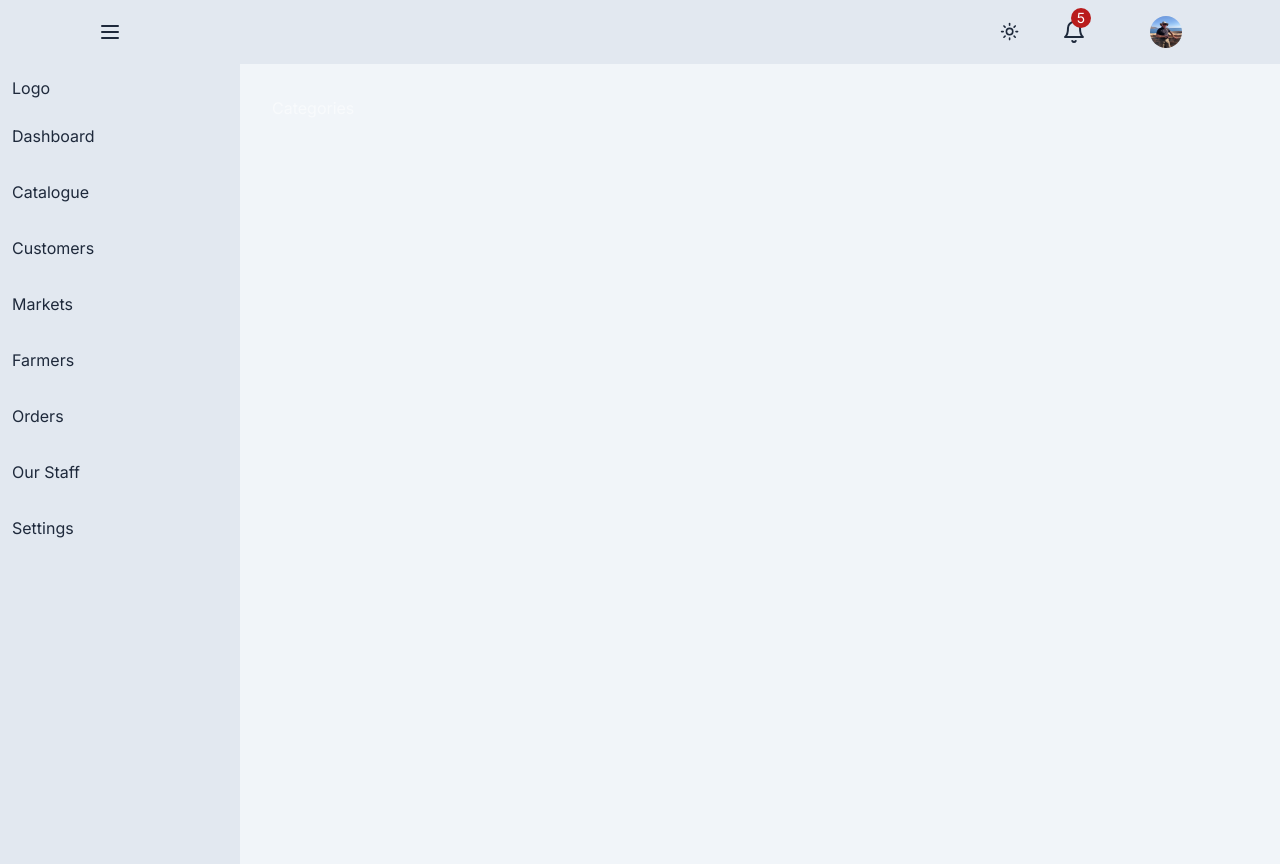
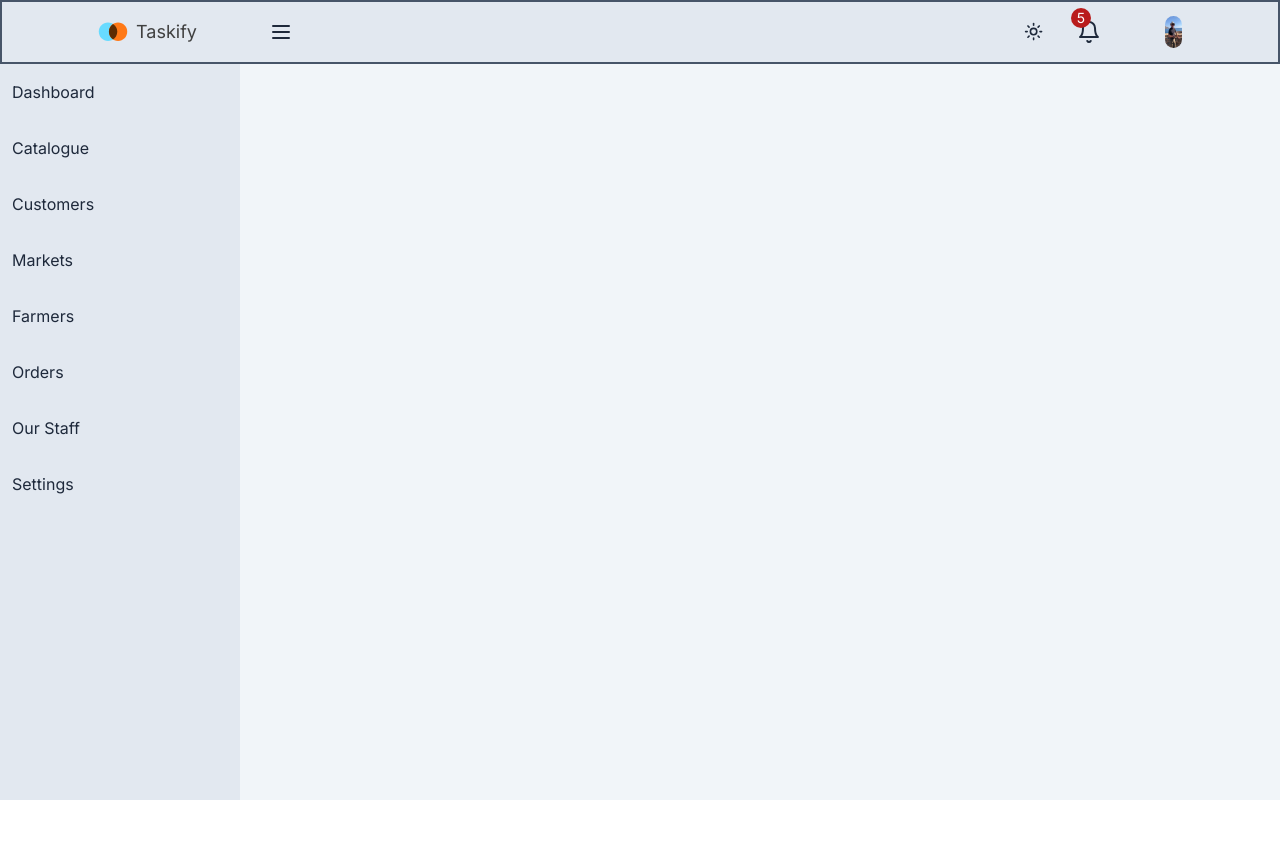
Before and after one commit to NeilRow56/jb_ecomm, a Next.js app: page /dashboard/categories in a window 1280 px wide. After the commit the page ends 800 px from the top, so only its background shows below. Built offline with nearby package versions, Linux system fonts and the light colour scheme.

Commit message:
Added Logo component

```diff
--- /dev/null
+++ b/src/app/(back-office)/_components/Logo.tsx
@@ -0,0 +1,15 @@
+import Link from 'next/link'
+import Image from 'next/image'
+
+export const Logo = () => {
+  return (
+    <Link href="/">
+      <div className="hidden items-center gap-x-2  transition hover:opacity-75 md:flex">
+        <Image src="/logo.svg" alt="Logo" height={30} width={30} />
+        <p className="pb-1 pt-1 text-lg text-neutral-700 dark:text-slate-200">
+          Taskify
+        </p>
+      </div>
+    </Link>
+  )
+}
--- a/src/app/(back-office)/_components/Navbar.tsx
+++ b/src/app/(back-office)/_components/Navbar.tsx
@@ -12,13 +12,17 @@ import {
 import { Button } from '@/components/ui/button'
 import { Badge } from '@/components/ui/badge'
 import { ModeToggle } from './ModeToggle'
+import { Logo } from './Logo'
 
 type Props = {}
 
 const Navbar = (props: Props) => {
   return (
-    <div className=" border-s;ate-600 fixed  top-0 flex h-16 w-full items-center  justify-between overflow-hidden border-2 bg-slate-200 px-24 py-4  text-slate-50 dark:bg-slate-800">
+    <div className=" fixed top-0 flex  h-16 w-full items-center justify-between  overflow-hidden border-2 border-slate-600 bg-slate-200 px-24 py-4 text-slate-50 dark:bg-slate-800">
       <div className="flex">
+        <Logo />
+      </div>
+      <div className="flex w-full pl-24">
         <button>
           <Menu className="text-slate-800 dark:text-slate-100" />
         </button>
--- a/src/app/(back-office)/_components/Sidebar.tsx
+++ b/src/app/(back-office)/_components/Sidebar.tsx
@@ -5,7 +5,7 @@ type Props = {}
 
 const Sidebar = (props: Props) => {
   return (
-    <div className=" fixed left-0 top-16 min-h-screen w-60 space-y-6 bg-slate-200 p-3 text-slate-800  dark:bg-slate-700 dark:text-slate-100">
+    <div className=" fixed left-0 min-h-screen w-60 space-y-6 bg-slate-200 p-3 pt-8 text-slate-800  dark:bg-slate-700 dark:text-slate-100">
       <Link className="mb-6 " href="#">
         Logo
       </Link>
--- a/src/app/(back-office)/layout.tsx
+++ b/src/app/(back-office)/layout.tsx
@@ -13,7 +13,7 @@ export default function MarketingLayout({
       <div className="w-full ">
         {/* Header */}
         <Navbar />
-        <main className="ml-60 mt-16 min-h-screen  bg-slate-100 p-8 text-slate-50 dark:bg-slate-900">
+        <main className="ml-0 min-h-screen flex-grow bg-slate-100  p-8 text-slate-50 lg:ml-60 dark:bg-slate-900">
           {children}
         </main>
       </div>
--- a/src/components/DataTable.tsx
+++ b/src/components/DataTable.tsx
@@ -126,7 +126,7 @@ export function DataTable<TData, TValue>({
 
       <div className="rounded-md border">
         <Table>
-          <TableHeader className="">
+          <TableHeader className="bg-slate-200 dark:bg-slate-800">
             {table.getHeaderGroups().map((headerGroup) => (
               <TableRow key={headerGroup.id}>
                 {headerGroup.headers.map((header) => {
```
Also changed, not shown: public/logo.svg (added), public/neil_logo.png (added).
